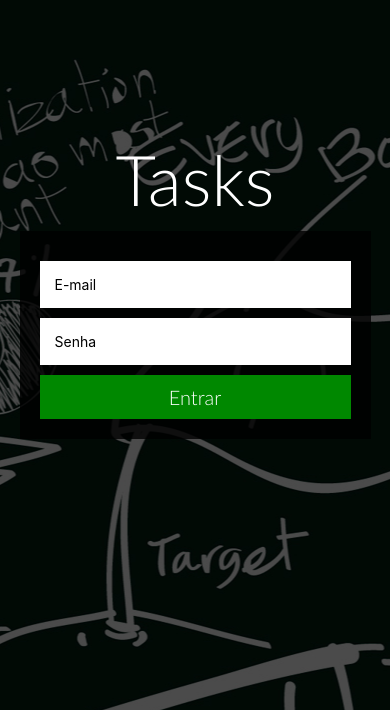
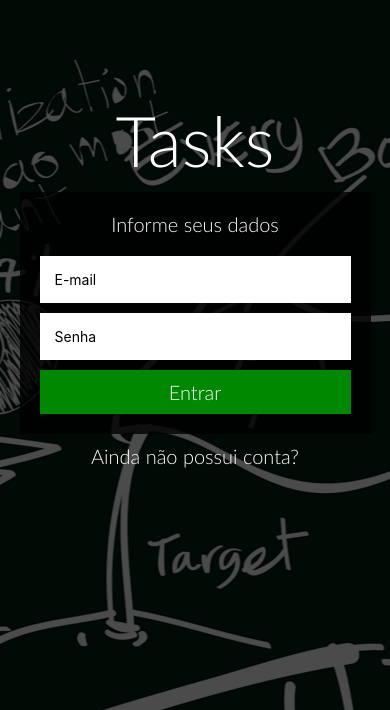
Before and after one commit to MVRigonati/curso-react-native-tasks, a React Native app: screen / in a window 390 px wide. Shown: the part 134-844 px from the top of the page. Built offline with nearby package versions, Linux system fonts and the light colour scheme.

Commit message:
Adicionando troca de estado entre Sign-In e Sign-Up

```diff
--- a/src/screens/Auth.js
+++ b/src/screens/Auth.js
@@ -22,6 +22,13 @@ const styles = StyleSheet.create({
 		fontFamily: commonStyles.fontFamily,
 		color: commonStyles.colors.secondary,
 		fontSize: 70,
+		marginBottom: 10
+	},
+	subtitle: {
+		fontFamily: commonStyles.fontFamily,
+		color: '#FFF',
+		fontSize: 20,
+		textAlign: 'center',
 		marginBottom: 10
 	},
 	formContainer: {
@@ -49,15 +56,56 @@ const styles = StyleSheet.create({
 
 export default class Auth extends Component {
 	state = {
+		name: '',
 		email: '',
-		password: ''
+		password: '',
+		confirmPassword: '',
+		stageNew: false
+	}
+
+	singinSignup = () => {
+		if (this.state.stageNew) {
+			// Registrar user
+		} else {
+			// Logar user
+		}
 	}
 
 	render() {
+		let showNameInput
+		let showConfirmPasswordInput
+		if (this.state.stageNew) {
+			showNameInput = (
+				<TextInput
+					placeholder="Nome"
+					value={this.state.name}
+					style={styles.input}
+					onChangeText={name => this.setState({ name })}
+				/>
+			)
+			showConfirmPasswordInput = (
+				<TextInput
+					placeholder="Confirme sua senha"
+					secureTextEntry={true}
+					value={this.state.confirmPassword}
+					style={styles.input}
+					onChangeText={confirmPassword =>
+						this.setState({ confirmPassword })
+					}
+				/>
+			)
+		}
+
 		return (
 			<ImageBackground source={backgroundImage} style={styles.background}>
 				<Text style={styles.title}>Tasks</Text>
 				<View style={styles.formContainer}>
+					<Text style={styles.subtitle}>
+						{this.state.stageNew
+							? 'Crie sua conta'
+							: 'Informe seus dados'}
+					</Text>
+					{showNameInput}
 					<TextInput
 						placeholder="E-mail"
 						value={this.state.email}
@@ -66,16 +114,31 @@ export default class Auth extends Component {
 					/>
 					<TextInput
 						placeholder="Senha"
+						secureTextEntry={true}
 						value={this.state.password}
 						style={styles.input}
 						onChangeText={password => this.setState({ password })}
 					/>
-					<TouchableOpacity>
+					{showConfirmPasswordInput}
+					<TouchableOpacity onPress={this.singinSignup}>
 						<View style={styles.button}>
-							<Text style={styles.buttonText}>Entrar</Text>
+							<Text style={styles.buttonText}>
+								{this.state.stageNew ? 'Registrar' : 'Entrar'}
+							</Text>
 						</View>
 					</TouchableOpacity>
 				</View>
+				<TouchableOpacity
+					style={{ padding: 10 }}
+					onPress={() =>
+						this.setState({ stageNew: !this.state.stageNew })
+					}>
+					<Text style={styles.buttonText}>
+						{this.state.stageNew
+							? 'Já possui conta?'
+							: 'Ainda não possui conta?'}
+					</Text>
+				</TouchableOpacity>
 			</ImageBackground>
 		)
 	}
```
